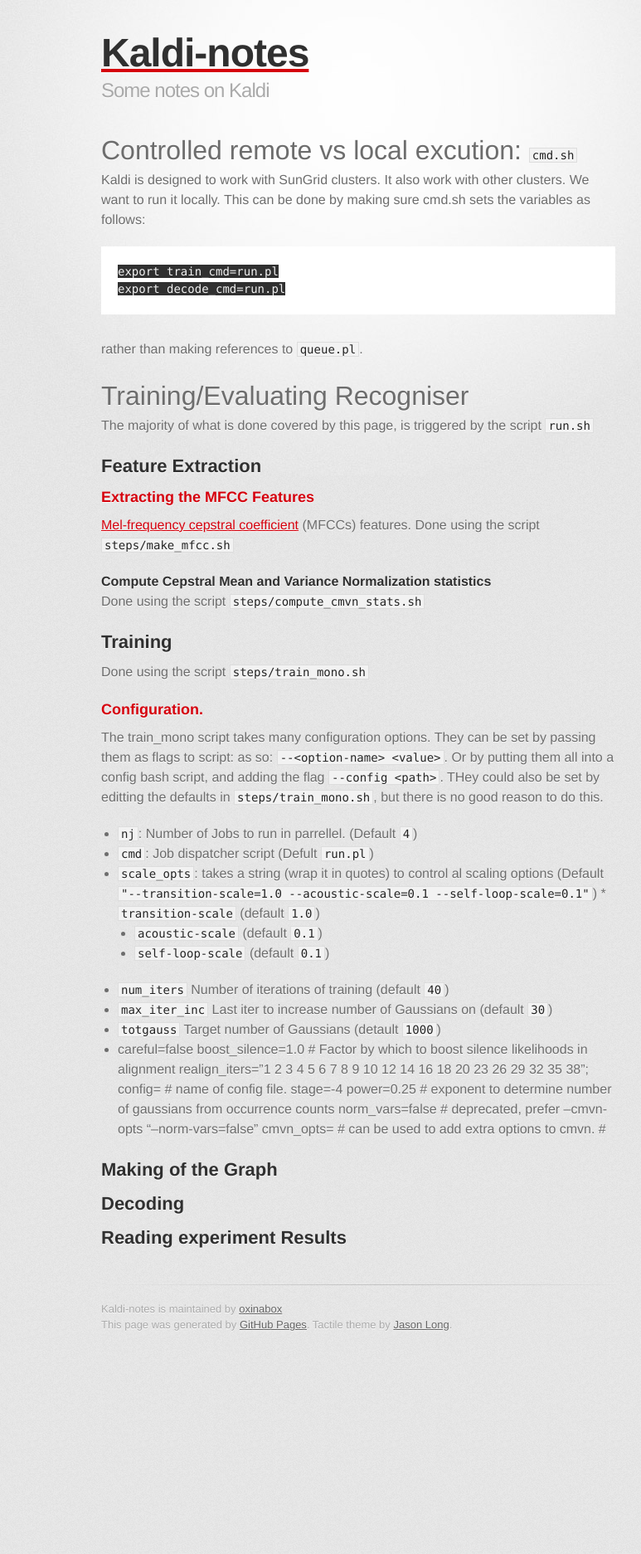
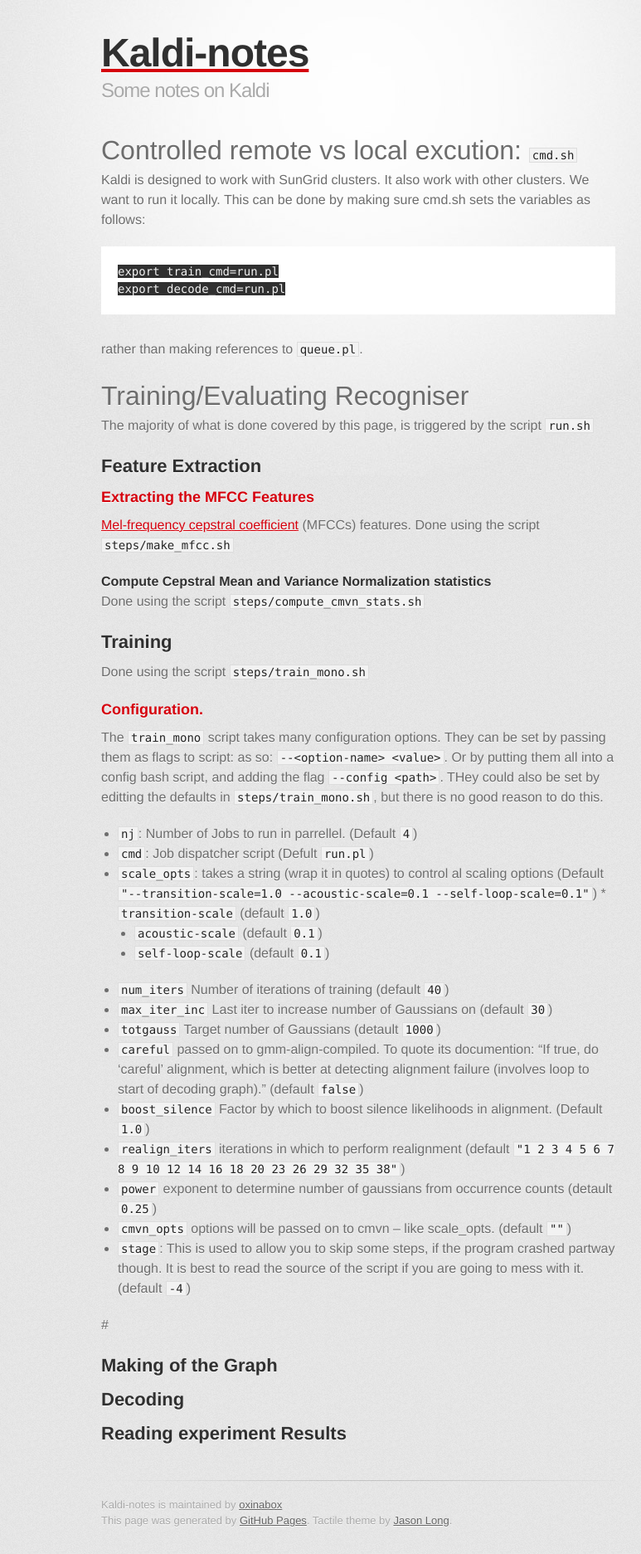
Before and after one commit to oxinabox/Kaldi-Notes, a Jekyll site: the page built from tidigits/train_eval.md, in a window 1280 px wide. Shown: the whole page at 83% size, without its empty margins (208-981 px from the left). Built offline with Jekyll 4.4.1, drawn with Linux system fonts in a browser that asks for light colours; some web fonts are replaced; Markdown is read by kramdown in place of the engine named in the settings; before the commit the page ends 1637 px from its top, so only the background shows below that.

Commit message:
=quick submission.

```diff
--- a/tidigits/train_eval.md
+++ b/tidigits/train_eval.md
@@ -38,7 +38,7 @@ Done using the script `steps/compute_cmvn_stats.sh`
 Done using the script `steps/train_mono.sh`
 
 ###Configuration.
-The train_mono script takes many configuration options.
+The `train_mono` script takes many configuration options.
 They can be set by passing them as flags to script: as so: `--<option-name> <value>`.
 Or by putting them all into a config bash script, and adding the flag `--config <path>`.
 THey could also be set by editting the defaults in `steps/train_mono.sh`, but there is no good reason to do this.
@@ -53,14 +53,13 @@ THey could also be set by editting the defaults in `steps/train_mono.sh`, but th
  * `num_iters` Number of iterations of training (default `40`)
  * `max_iter_inc`  Last iter to increase number of Gaussians on (default `30`)
  * `totgauss` Target number of Gaussians (detault `1000`)
- * careful=false
-boost_silence=1.0 # Factor by which to boost silence likelihoods in alignment
-realign_iters="1 2 3 4 5 6 7 8 9 10 12 14 16 18 20 23 26 29 32 35 38";
-config= # name of config file.
-stage=-4
-power=0.25 # exponent to determine number of gaussians from occurrence counts
-norm_vars=false # deprecated, prefer --cmvn-opts "--norm-vars=false"
-cmvn_opts=  # can be used to add extra options to cmvn.
+ *  `careful` passed on to gmm-align-compiled. To quote its documention: "If true, do 'careful' alignment, which is better at detecting alignment failure (involves loop to start of decoding graph)." (default `false`)
+ * `boost_silence` Factor by which to boost silence likelihoods in alignment. (Default `1.0`)
+ *  `realign_iters` iterations in which to perform realignment (default `"1 2 3 4 5 6 7 8 9 10 12 14 16 18 20 23 26 29 32 35 38"`)
+ * `power`  exponent to determine number of gaussians from occurrence counts (detault `0.25`)
+ * `cmvn_opts`  options will be passed on to cmvn -- like scale_opts. (default `""`)
+ * `stage`: This is used to allow you to skip some steps, if the program crashed partway though. It is best to read the source of the script if you are going to mess with it. (default `-4`)
+
 #
 
 
```
